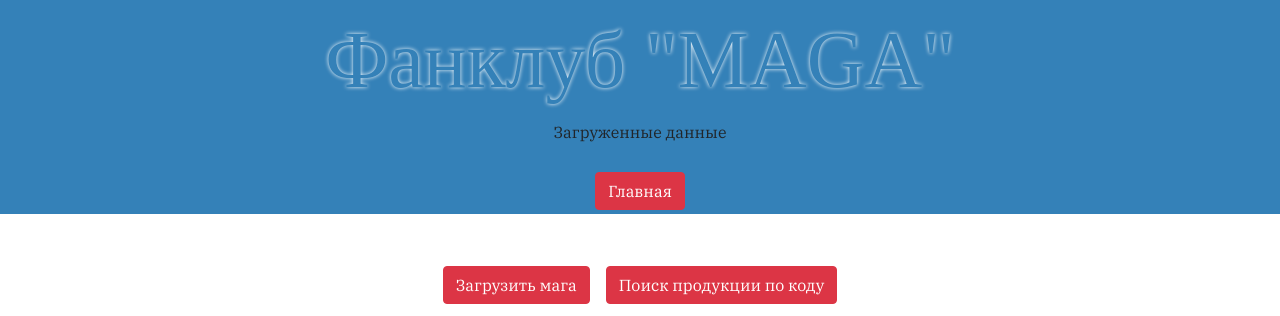
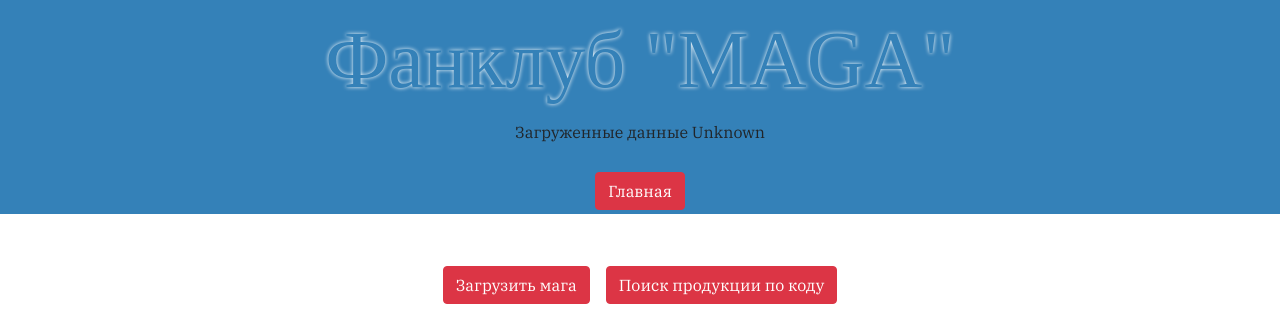
Before and after one commit to Dmitrii-ru/ckd_web, a Django app: page / in a window 1280 px wide. Shown: the top 316 px of the page. Run offline with Django 5.2, Linux system fonts and the light colour scheme; data that the repository does not hold is empty; parts of the project's set-up code (start-up, migrations or seed data) failed here and were passed over; some web fonts are replaced.

```diff
--- a/core_app/settings.py
+++ b/core_app/settings.py
@@ -12,7 +12,7 @@ import os
 load_dotenv()
 SECRET_KEY = os.getenv("SECRET_KEY")
 
-DEBUG = os.getenv("DEBUG",True)
+DEBUG = True
 
 
 
--- a/main/templates/main/base.html
+++ b/main/templates/main/base.html
@@ -22,7 +22,7 @@
   <header>
     <div class="text-center" style="background: #3481B8;">
         <span class="shapka">Фанклуб "MAGA"</span>
-                <p>Загруженные данные {{maga.name}}</p>
+                <p>Загруженные данные {{maga.name|default:"Unknown"}}</p>
             <div class="d-flex justify-content-center m-4">
                 <a href="{% url 'main:index'%}" class="btn btn-danger m-1">Главная</a>
             </div>
```
